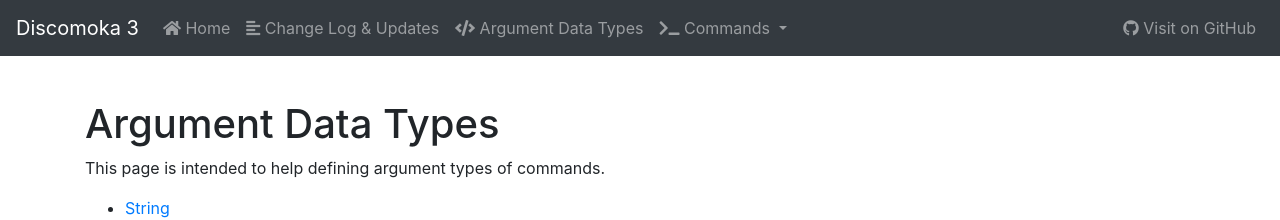
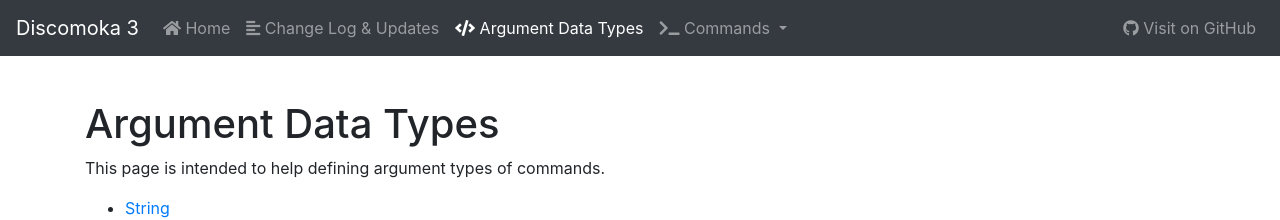
Before and after one commit to rGunti/Discomoka-3, a Jekyll site: the page built from types/index.md, in a window 1280 px wide. Shown: the top 220 px of the page. Built offline with Jekyll 4.4.1, drawn with Linux system fonts in a browser that asks for light colours; nearby versions of some CDN libraries; our own code applies the rules of GitHub Pages for plain Markdown files.

Commit message:
Adjusted code for nav highlighting a bit more

```diff
--- a/_data/leftNav.yaml
+++ b/_data/leftNav.yaml
@@ -1,6 +1,6 @@
-- title: Home
-  faicon: fas fa-home
-  url: /
+#- title: Home
+#  faicon: fas fa-home
+#  url: /
 - title: Change Log & Updates
   faicon: fas fa-align-left
   url: /blog
--- a/_includes/header.html
+++ b/_includes/header.html
@@ -9,9 +9,15 @@
             <!-- Left Nav -->
             <ul class="navbar-nav mr-auto">
                 <!-- Left Nav Items -->
+                <li class="nav-item">
+                    <a class="nav-link {% if page.url == '/' %}active{% endif %}" href="{{ '/' | relative_url }}">
+                    <span class="fas fa-home"></span>
+                    Home
+                    </a>
+                </li>
                 {% for link in site.data.leftNav %}
                 <li class="nav-item">
-                    <a class="nav-link {% if page.url == link.url %}active{% endif %}" href="{{ link.url | relative_url }}">
+                    <a class="nav-link {% if page.url == link.url or page.url contains link.url %}active{% endif %}" href="{{ link.url | relative_url }}">
                     {% if link.faicon %}
                     <span class="{{link.faicon}}"></span>
                     {% endif %}
@@ -46,7 +52,7 @@
             <ul class="navbar-nav">
                 {% for link in site.data.rightNav %}
                 <li class="nav-item">
-                    <a class="nav-link {% if page.url == link.url %}active{% endif %}" href="{{ link.url | relative_url }}">
+                    <a class="nav-link {% if page.url == link.url contains link.url %}active{% endif %}" href="{{ link.url | relative_url }}">
                     {% if link.faicon %}
                     <span class="{{link.faicon}}"></span>
                     {% endif %}
```
